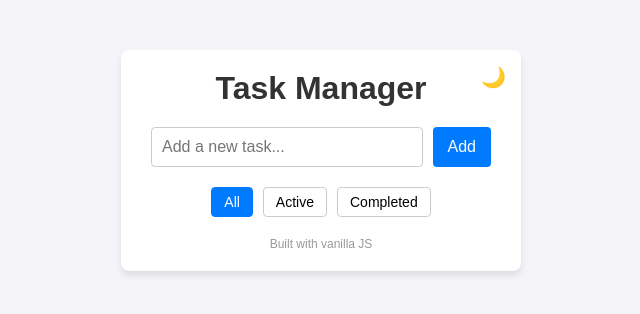
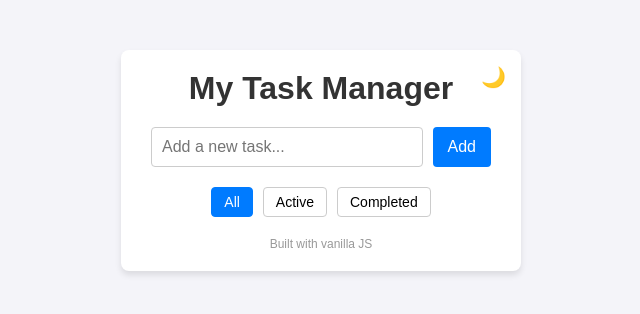
Before and after one commit to Osamsami/task-manager, a plain HTML site: page index.html in a window 1280 px wide. Shown: the whole page, without its empty margins (319-959 px from the left). Drawn offline with Linux system fonts and the light colour scheme.

Commit message:
docs: rename heading to My Task Manager

```diff
--- a/index.html
+++ b/index.html
@@ -11,7 +11,7 @@
 <body>
     <div class="container">
         <button id="themeToggle">🌙</button>
-        <h1>Task Manager</h1>
+        <h1>My Task Manager</h1>
         <div class="input-group">
             <input type="text" id="taskInput" placeholder="Add a new task...">
             <button id="addButton">Add</button>
```
